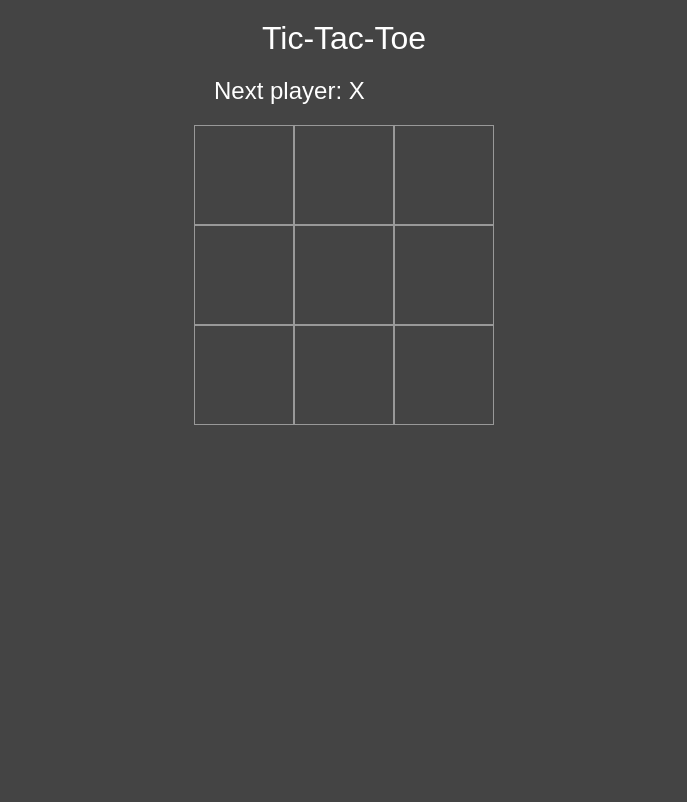
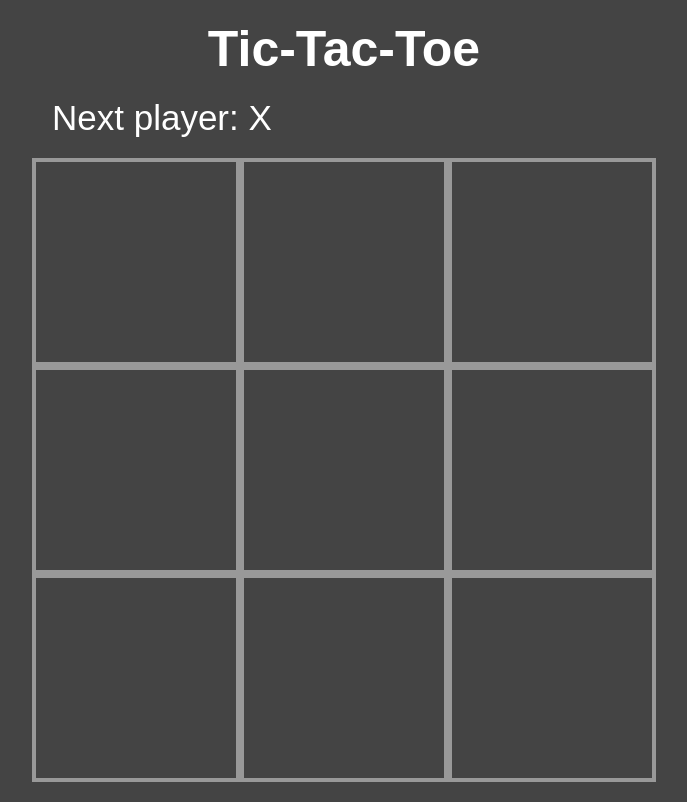
Before and after one commit to Lorenzzschmid/tic-tac-toe-react, a React (Create React App) app: page / in a window 1280 px wide. Shown: the whole page, without its empty margins (296-983 px from the left). Built offline with nearby package versions, Linux system fonts and the light colour scheme.

Commit message:
font size changed/square size changed/font weight changed

```diff
--- a/src/App.css
+++ b/src/App.css
@@ -2,7 +2,8 @@ body {
   background-color: #444;
   color: white;
   margin: 20px;
-  font: 32px "Century Gothic", Futura, sans-serif;
+  font: 50px "Century Gothic", Futura, sans-serif;
+  font-weight: bolder;
 }
 .game {
   display: flex;
@@ -16,12 +17,12 @@ body {
 .square {
   background-color: #444;
   color: white;
-  border: 1px solid #999;
+  border: 4px solid #999;
   padding: 0;
-  font-size: 84px;
+  font-size: 8rem;
   text-align: center;
-  width: 100px;
-  height: 100px;
+  width: 13rem;
+  height: 13rem;
 }
 .square:focus {
   outline: none;
@@ -29,5 +30,6 @@ body {
 }
 .status {
   margin: 20px;
-  font-size: 24px;
+  font-size: 35px;
+  font-weight: 500;
 }
```
